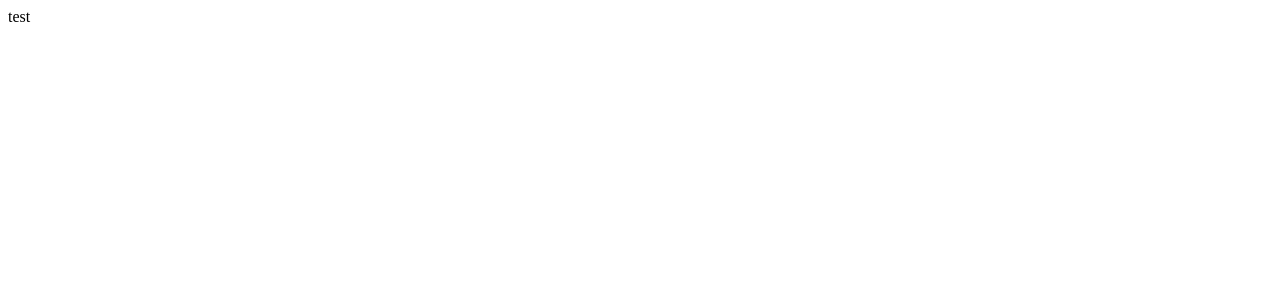
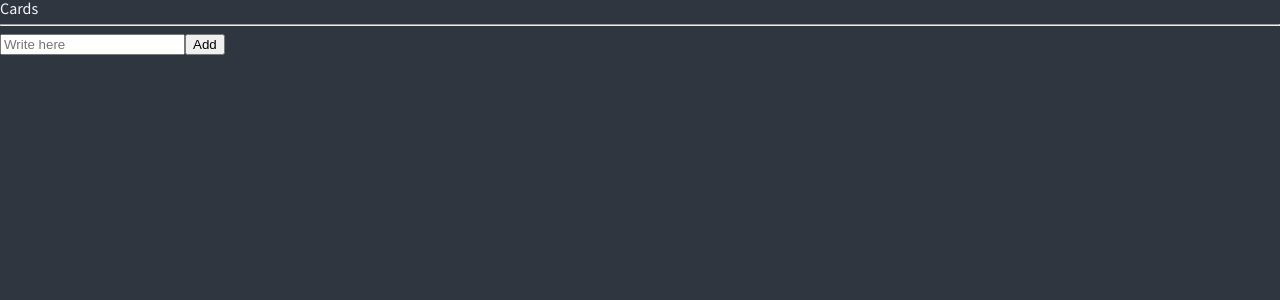
Before and after one commit to CGJI58/reactjs__my-todolist, a React (Create React App) app: page / in a window 1280 px wide. Shown: the top 300 px of the page. Built offline with nearby package versions, Linux system fonts and the light colour scheme.

Commit message:
create and show the cards

```diff
--- a/package.json
+++ b/package.json
@@ -12,7 +12,10 @@
     "@types/react-dom": "^18.2.19",
     "react": "^18.2.0",
     "react-dom": "^18.2.0",
+    "react-hook-form": "^7.51.0",
     "react-scripts": "5.0.1",
+    "recoil": "^0.7.7",
+    "styled-components": "^6.1.8",
     "typescript": "^4.9.5",
     "web-vitals": "^2.1.4"
   },
--- a/src/App.tsx
+++ b/src/App.tsx
@@ -1,7 +1,77 @@
 import React from "react";
+import { createGlobalStyle } from "styled-components";
+import CardList from "./components/CardList";
+
+const GlobalStyle = createGlobalStyle`
+@import url('https://fonts.googleapis.com/css2?family=Source+Sans+Pro:wght@300;400&display=swap');
+html, body, div, span, applet, object, iframe,
+h1, h2, h3, h4, h5, h6, p, blockquote, pre,
+a, abbr, acronym, address, big, cite, code,
+del, dfn, em, img, ins, kbd, q, s, samp,
+small, strike, strong, sub, sup, tt, var,
+b, u, i, center,
+dl, dt, dd, menu, ol, ul, li,
+fieldset, form, label, legend,
+table, caption, tbody, tfoot, thead, tr, th, td,
+article, aside, canvas, details, embed,
+figure, figcaption, footer, header, hgroup,
+main, menu, nav, output, ruby, section, summary,
+time, mark, audio, video {
+  margin: 0;
+  padding: 0;
+  border: 0;
+  font-size: 100%;
+  font: inherit;
+  vertical-align: baseline;
+}
+/* HTML5 display-role reset for older browsers */
+article, aside, details, figcaption, figure,
+footer, header, hgroup, main, menu, nav, section {
+  display: block;
+}
+/* HTML5 hidden-attribute fix for newer browsers */
+*[hidden] {
+    display: none;
+}
+body {
+  line-height: 1;
+}
+menu, ol, ul {
+  list-style: none;
+}
+blockquote, q {
+  quotes: none;
+}
+blockquote:before, blockquote:after,
+q:before, q:after {
+  content: '';
+  content: none;
+}
+table {
+  border-collapse: collapse;
+  border-spacing: 0;
+}
+* {
+  box-sizing:border-box;
+}
+body {
+  font-family: 'Source Sans Pro', sans-serif;
+  background-color: ${(props) => props.theme.bgColor};
+  color:${(props) => props.theme.textColor};
+}
+a {
+  text-decoration: none;
+  color: inherit;
+}
+`;
 
 function App() {
-  return <div>test</div>;
+  return (
+    <>
+      <GlobalStyle />
+      <CardList />
+    </>
+  );
 }
 
 export default App;
--- /dev/null
+++ b/src/atoms.tsx
@@ -0,0 +1,12 @@
+import { atom } from "recoil";
+
+export interface ICard {
+  text: string;
+  id: number;
+  category: "TODO" | "DOING" | "DONE";
+}
+
+export const cardState = atom<ICard[]>({
+  key: "card",
+  default: [],
+});
--- /dev/null
+++ b/src/components/Card.tsx
@@ -0,0 +1,14 @@
+import { ICard } from "../atoms";
+
+function Card({ text }: ICard) {
+  return (
+    <li>
+      <span>{text}</span>
+      <button>ToDo</button>
+      <button>Doing</button>
+      <button>Done</button>
+    </li>
+  );
+}
+
+export default Card;
--- /dev/null
+++ b/src/components/CardList.tsx
@@ -0,0 +1,22 @@
+import { useRecoilValue } from "recoil";
+import { cardState } from "../atoms";
+import Card from "./Card";
+import CreateCard from "./CreateCard";
+
+function CardList() {
+  const Cards = useRecoilValue(cardState);
+  return (
+    <>
+      <h1>Cards</h1>
+      <hr />
+      <CreateCard />
+      <ul>
+        {Cards.map((card) => (
+          <Card key={card.id} {...card} />
+        ))}
+      </ul>
+    </>
+  );
+}
+
+export default CardList;
--- /dev/null
+++ b/src/components/CreateCard.tsx
@@ -0,0 +1,30 @@
+import { useSetRecoilState } from "recoil";
+import { cardState } from "../atoms";
+import { useForm } from "react-hook-form";
+
+interface IForm {
+  context: string;
+}
+
+function CreateCard() {
+  const setCards = useSetRecoilState(cardState);
+  const { register, handleSubmit, setValue } = useForm<IForm>();
+  const handleValid = ({ context }: IForm) => {
+    setCards((prevCards) => [
+      { text: context, id: Date.now(), category: "TODO" },
+      ...prevCards,
+    ]);
+    setValue("context", "");
+  };
+  return (
+    <form onSubmit={handleSubmit(handleValid)}>
+      <input
+        {...register("context", { required: "Please write context" })}
+        placeholder="Write here"
+      />
+      <button>Add</button>
+    </form>
+  );
+}
+
+export default CreateCard;
--- a/src/index.tsx
+++ b/src/index.tsx
@@ -1,12 +1,19 @@
 import React from "react";
 import ReactDOM from "react-dom/client";
 import App from "./App";
+import { ThemeProvider } from "styled-components";
+import { darkTheme } from "./theme";
+import { RecoilRoot } from "recoil";
 
 const root = ReactDOM.createRoot(
   document.getElementById("root") as HTMLElement
 );
 root.render(
   <React.StrictMode>
-    <App />
+    <RecoilRoot>
+      <ThemeProvider theme={darkTheme}>
+        <App />
+      </ThemeProvider>
+    </RecoilRoot>
   </React.StrictMode>
 );
--- /dev/null
+++ b/src/theme.ts
@@ -0,0 +1,12 @@
+import { DefaultTheme } from "styled-components";
+
+export const darkTheme: DefaultTheme = {
+  bgColor: "#2f3640",
+  textColor: "#f5f6fa",
+  accentColor: "#fbc531",
+};
+export const lightTheme: DefaultTheme = {
+  bgColor: "#f5f6fa",
+  textColor: "#2f3640",
+  accentColor: "#fbc531",
+};
```
Also changed, not shown: src/styled.d.ts (added, +9 -0 lines), tsconfig.json (+2 -8 lines), 1 other file (tests, documents, lock files or other folders).
